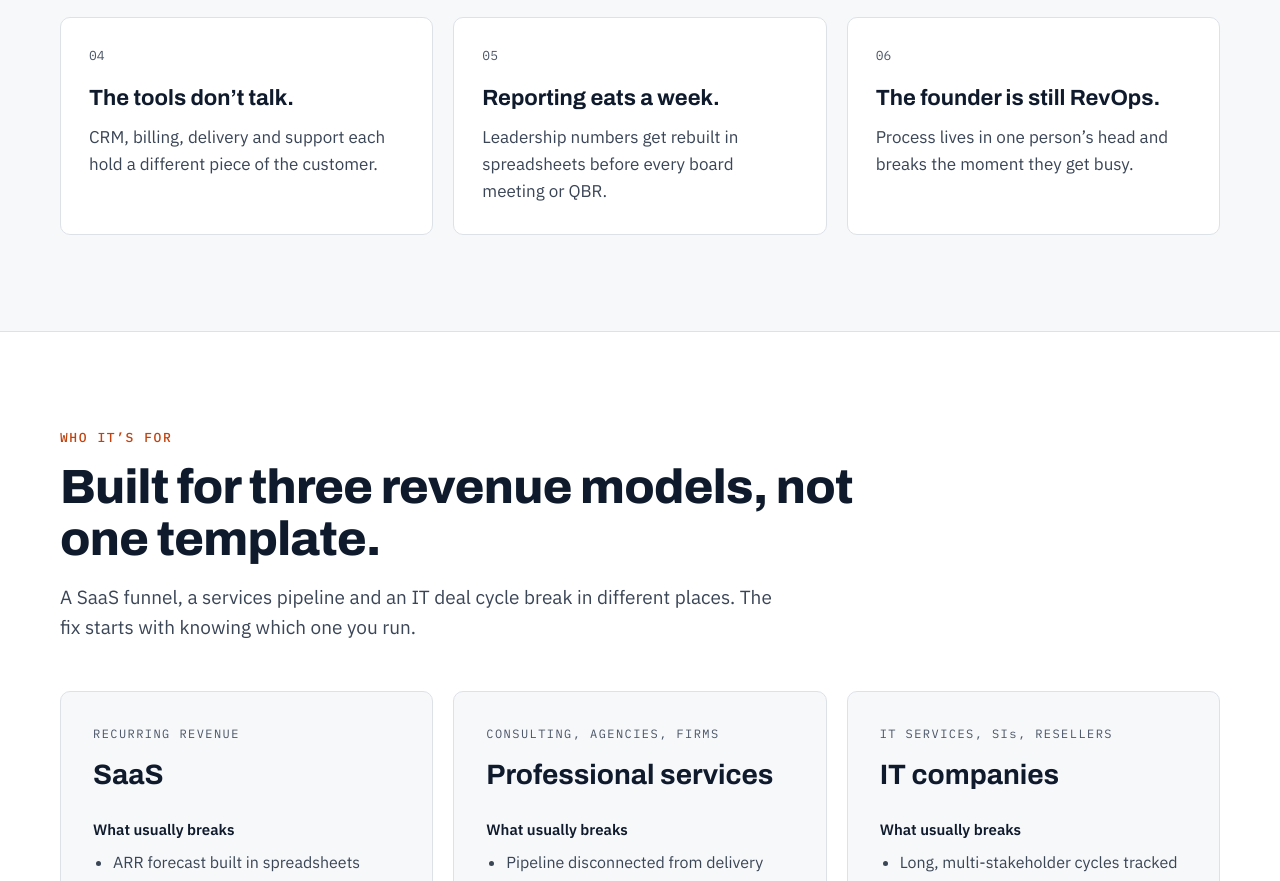
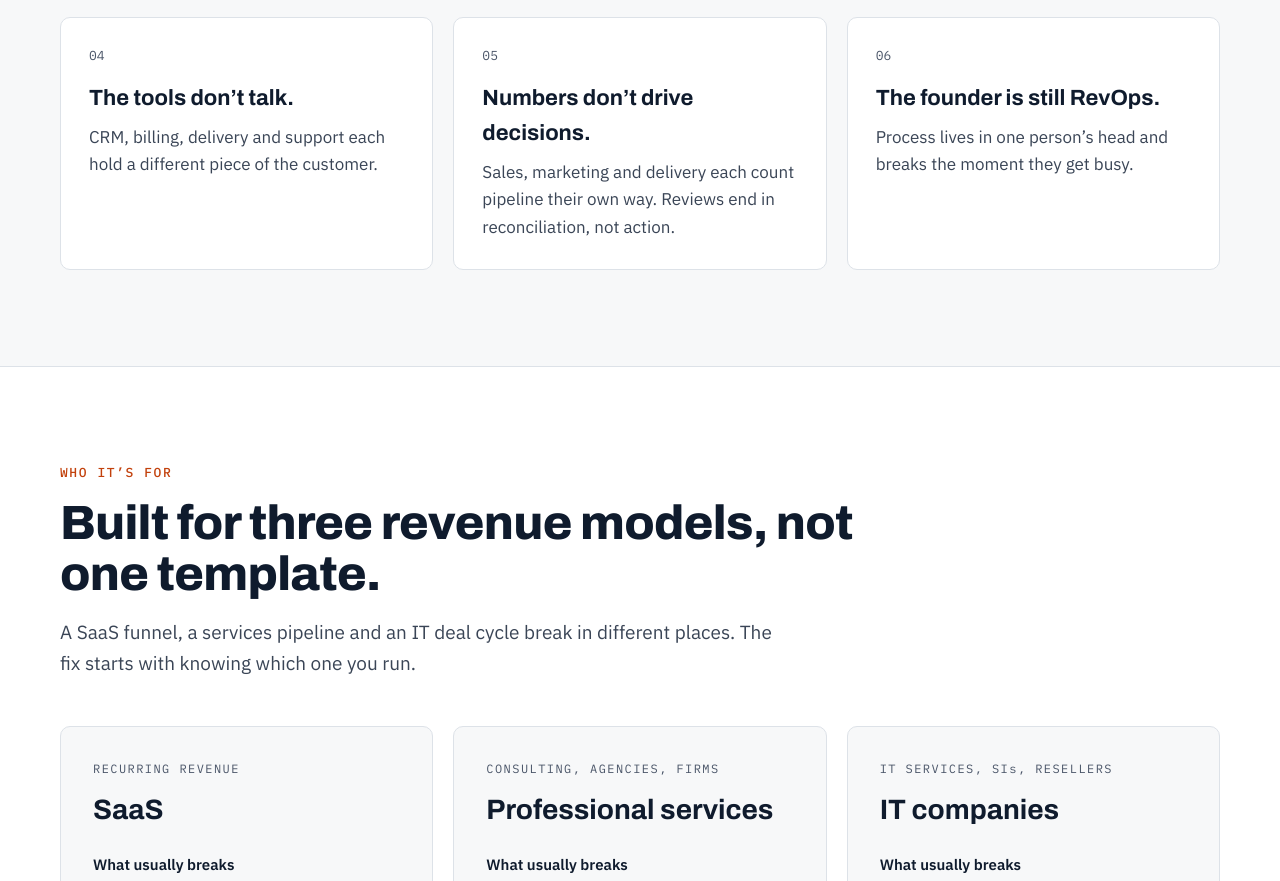
Before and after one commit to sudheer-gentela/revops-fractional, a website: page index.html in a window 1280 px wide. Shown: the part 941-1822 px from the top of the page. Drawn offline with Linux system fonts and the light colour scheme.

Commit message:
Updating hero section 2

```diff
--- a/index.html
+++ b/index.html
@@ -107,8 +107,8 @@ input,select,textarea{font:inherit}
 </div>
 <div style="flex: 1 1 320px; background: #FFFFFF; border: 1px solid #DDE2E8; border-radius: 10px; padding: 28px">
 <div style="font-family: 'IBM Plex Mono', monospace; font-size: 13px; color: #4A5568; margin-bottom: 14px">05</div>
-<h3 style="font-family: Archivo, sans-serif; font-size: 22px; margin: 0 0 8px">Reporting eats a week.</h3>
-<p style="margin: 0; color: #3A4556">Leadership numbers get rebuilt in spreadsheets before every board meeting or QBR.</p>
+<h3 style="font-family: Archivo, sans-serif; font-size: 22px; margin: 0 0 8px">Numbers don’t drive decisions.</h3>
+<p style="margin: 0; color: #3A4556">Sales, marketing and delivery each count pipeline their own way. Reviews end in reconciliation, not action.</p>
 </div>
 <div style="flex: 1 1 320px; background: #FFFFFF; border: 1px solid #DDE2E8; border-radius: 10px; padding: 28px">
 <div style="font-family: 'IBM Plex Mono', monospace; font-size: 13px; color: #4A5568; margin-bottom: 14px">06</div>
```
